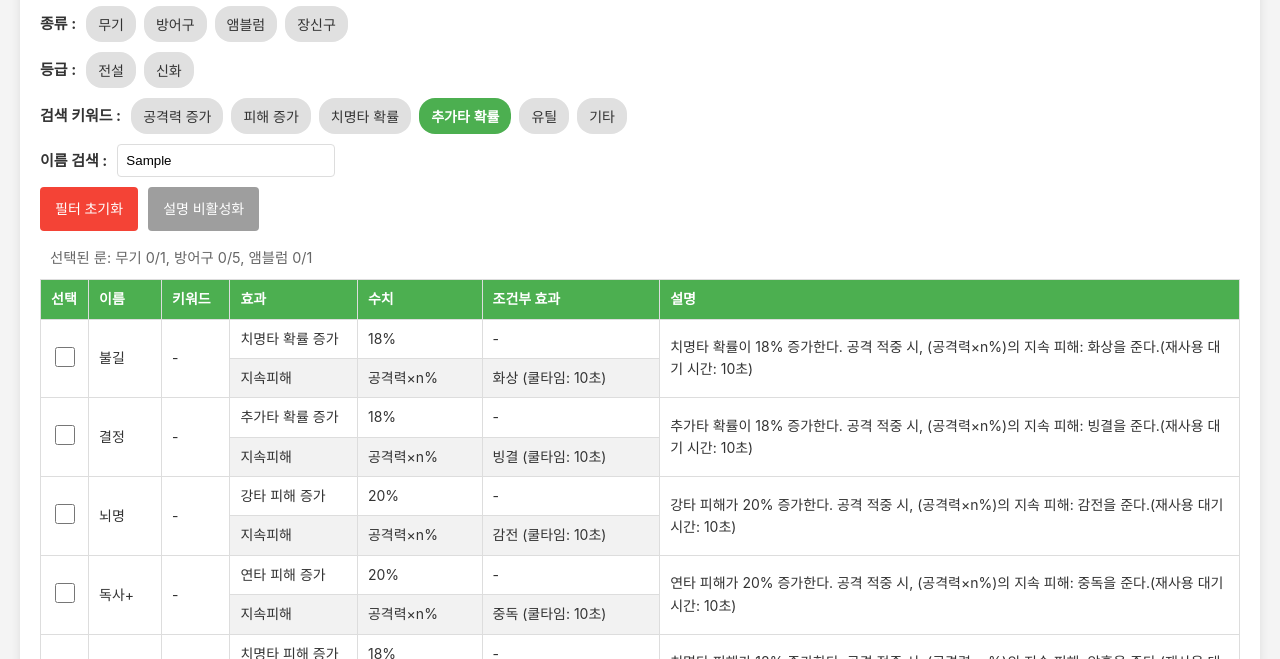
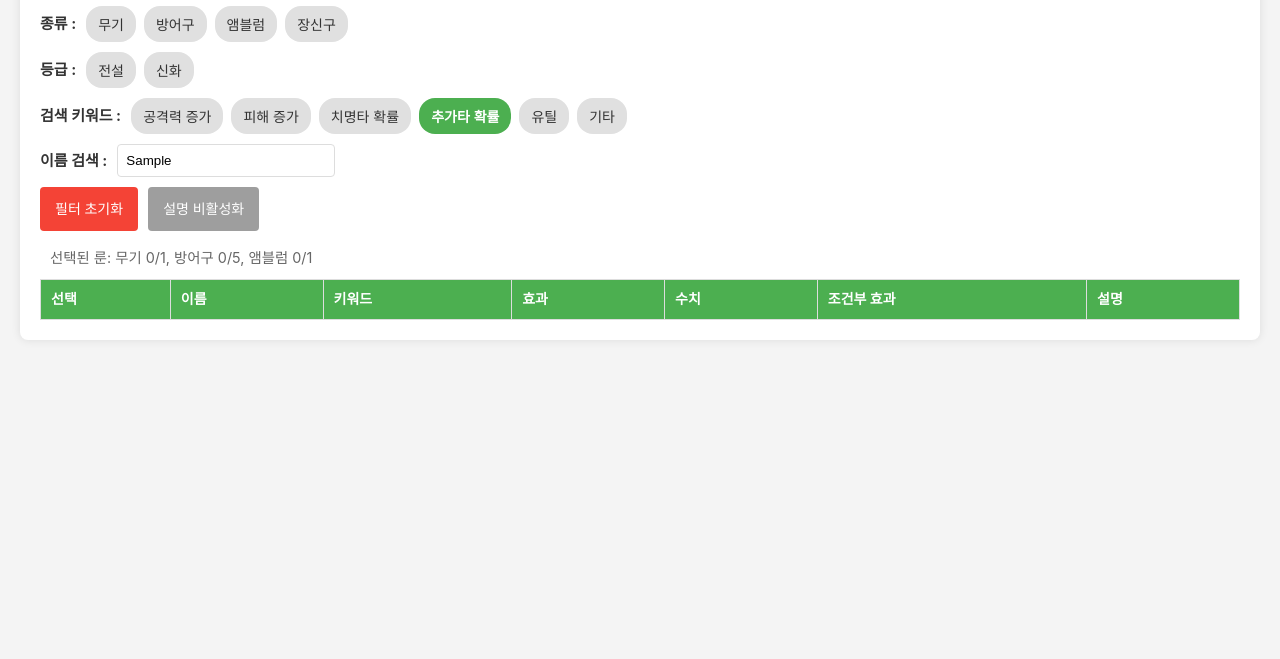
Before and after one commit to neetsheep/rune-data-viewer, a website: page index.html in a window 1280 px wide. Both pictures are taken after typing "Sample" into the empty fields and a click on the button "추가타 확률". Shown: the part 128-787 px from the top of the page. Drawn offline with Linux system fonts and the light colour scheme.

Commit message:
fix: 필터링 기능 및 이름 검색 버그 수정

```diff
--- a/index.html
+++ b/index.html
@@ -479,7 +479,7 @@
             '침묵하는 산': '5초 동안 이동하지 않을 경우, 공격력이 22% 증가한다.',
             '필사+': '공격력이 10% 증가한다. 체력이 50% 이하로 감소하면 20초 동안 공격력이 20% 추가로 증가한다.(재사용 대기 시간: 15초)',
             '파멸+': '궁극기 사용 시, 20초 동안 공격력이 25% 증가한다.',
-            '집정관': '공격력이 23% 증가한다.\n결함: 스킬 사용 속도와 캐스팅 및 차지 속도가 8% 감소한다.',
+            '집정관': '공격력이 23% 증가한다.\n결함: 스킬 사용 속도와 캐스팅 및 차지 속도 감소',
             '새벽별': '누적: 스킬을 사용할 때마다 8초 동안 스킬 재사용 대기 시간 회복 속도가 3% 빨라진다.\n해당 효과는 최대 6회까지 중첩되며 지속 시간은 스택마다 개별로 가진다.',
             '눈 먼 예언자': '각성의 재사용 대기 시간이 38초 감소한다.',
             '압도적인 힘': '강타 피해가 6%, 공격력이 6%, 치명타 확률이 4% 증가한다. 엠블럼의 각성 효과가 활성화될 때, 20초간 이 룬으로 증가한 능력치가 두배가 된다.',
@@ -1051,12 +1051,13 @@
                 element.classList.add('active');
             }
             applyFilters();
+            sortTable(sortState.columnIndex, sortState.dataType, true);
         }
 
         function applyFilters() {
             const runeGroups = getRuneGroups();
             runeGroups.forEach(group => {
-                const rune = runeData.find(r => r.name === group.mainRow.cells[0].innerText);
+                const rune = runeData.find(r => r.name === group.mainRow.cells[1].innerText); // 체크박스 열 때문에 인덱스 1로 변경
                 if (!rune) return;
 
                 const typeMatch = activeFilters.type.size === 0 || activeFilters.type.has(rune.type);
@@ -1067,7 +1068,10 @@
 
                 // 이름 검색 조건 추가
                 const nameSearch = document.getElementById('name-search').value.toLowerCase();
-                const nameMatch = !nameSearch || rune.name.toLowerCase().includes(nameSearch);
+                const initialValue = getInitialConsonant(nameSearch);
+                const nameMatch = !nameSearch ||
+                    rune.name.toLowerCase().includes(nameSearch) ||
+                    getInitialConsonant(rune.name.toLowerCase()).includes(initialValue);
 
                 if (typeMatch && gradeMatch && effectMatch && nameMatch) {
                     group.rows.forEach(row => row.style.display = '');
@@ -1075,14 +1079,25 @@
                     group.rows.forEach(row => row.style.display = 'none');
                 }
             });
-            sortTable(sortState.columnIndex, sortState.dataType, true);
         }
 
-        // 이름 검색 이벤트 리스너 추가
-        document.addEventListener('DOMContentLoaded', function() {
-            const nameSearch = document.getElementById('name-search');
-            nameSearch.addEventListener('input', applyFilters);
-        });
+        function getRuneGroups() {
+            const rows = Array.from(document.querySelector('tbody').rows);
+            const runeGroups = [];
+            let currentGroup = null;
+
+            rows.forEach(row => {
+                // 체크박스 열이 있는 행이 메인 행
+                if (row.cells[0].hasAttribute('rowspan')) {
+                    if (currentGroup) runeGroups.push(currentGroup);
+                    currentGroup = { mainRow: row, rows: [row] };
+                } else if (currentGroup) {
+                    currentGroup.rows.push(row);
+                }
+            });
+            if (currentGroup) runeGroups.push(currentGroup);
+            return runeGroups;
+        }
 
         function checkEffectAgainstCategory(effectText, category) {
             const normalizedEffect = effectText.toUpperCase().split(' (')[0].trim();
@@ -1097,30 +1112,28 @@
             try {
                 console.log('필터 초기화 시작');
 
-                // 터치 이벤트 중복 방지
                 if (event) {
                     event.preventDefault();
                     event.stopPropagation();
                 }
 
-                // 이름 검색 초기화 추가
+                // 이름 검색 초기화
                 document.getElementById('name-search').value = '';
 
-                // ES5 호환 방식으로 필터 초기화
+                // 필터 초기화
                 for (var key in activeFilters) {
                     if (activeFilters.hasOwnProperty(key)) {
                         activeFilters[key].clear();
                     }
                 }
 
+                // 버튼 스타일 초기화
                 var activeButtons = document.querySelectorAll('.filter-btn.active');
                 for (var i = 0; i < activeButtons.length; i++) {
                     activeButtons[i].classList.remove('active');
                 }
 
                 applyFilters();
-                // Reset sort state to default (by name, ascending)
-                sortState = { columnIndex: 0, direction: 'asc', dataType: 'str' };
                 sortTable(0, 'str', true);
 
                 console.log('필터 초기화 완료');
@@ -1129,24 +1142,6 @@
                 console.error('필터 초기화 오류:', error);
             }
         }
-
-        function getRuneGroups() {
-            const rows = Array.from(document.querySelector('tbody').rows);
-            const runeGroups = [];
-            let currentGroup = null;
-            rows.forEach(row => {
-                if (row.cells.length > 4) {
-                    if (currentGroup) runeGroups.push(currentGroup);
-                    currentGroup = { mainRow: row, rows: [row] };
-                } else {
-                    if (currentGroup) currentGroup.rows.push(row);
-                }
-            });
-            if (currentGroup) runeGroups.push(currentGroup);
-            return runeGroups;
-        }
-
-
 
         function parseNumericValue(text) {
             if (typeof text !== 'string' || text === '-') return -Infinity;
@@ -1219,6 +1214,16 @@
             const indicator = document.querySelector(`th:nth-child(${sortState.columnIndex + 1}) .sort-indicator`);
             if(indicator) indicator.textContent = sortState.direction === 'asc' ? '▲' : '▼';
         }
+
+        // 이름 검색 이벤트 리스너 추가
+        document.addEventListener('DOMContentLoaded', function() {
+            const nameSearch = document.getElementById('name-search');
+            if (nameSearch) {
+                nameSearch.addEventListener('input', function() {
+                    applyFilters();
+                });
+            }
+        });
     </script>
 </body>
 </html>
```
